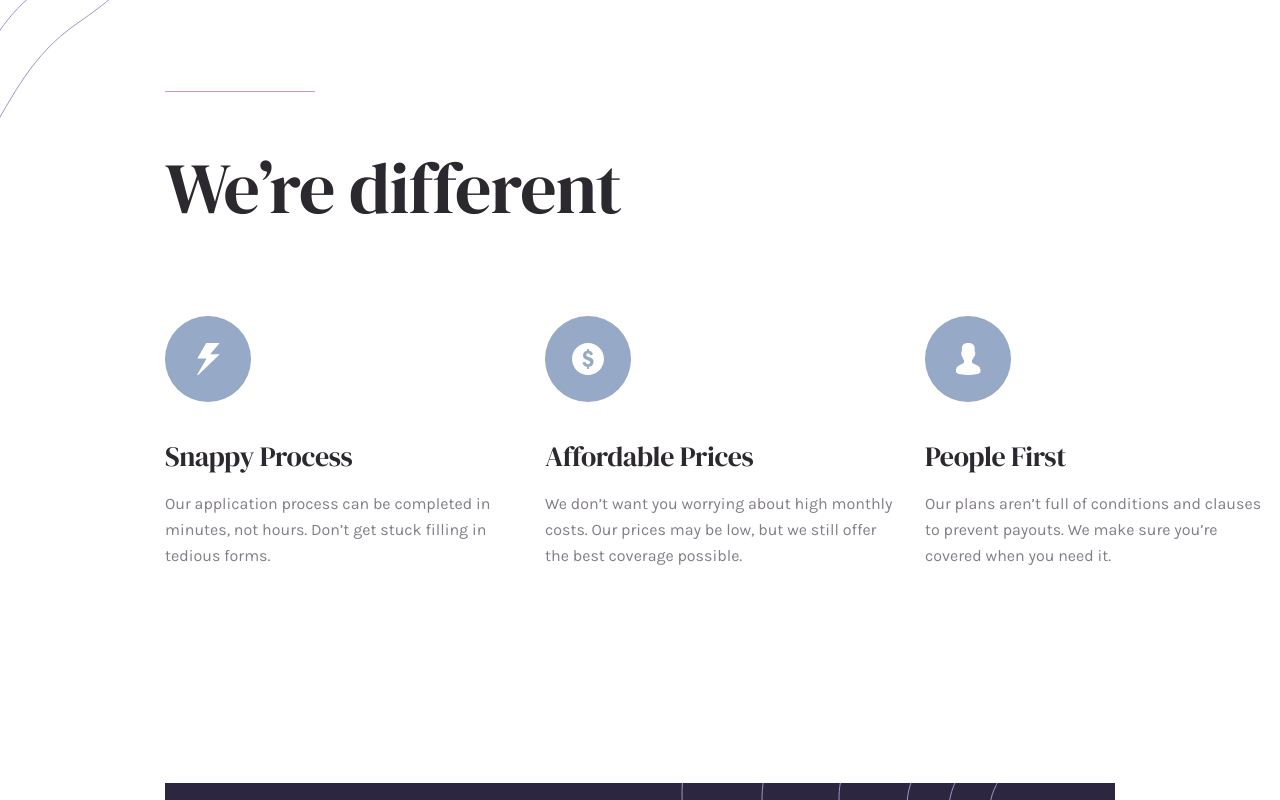
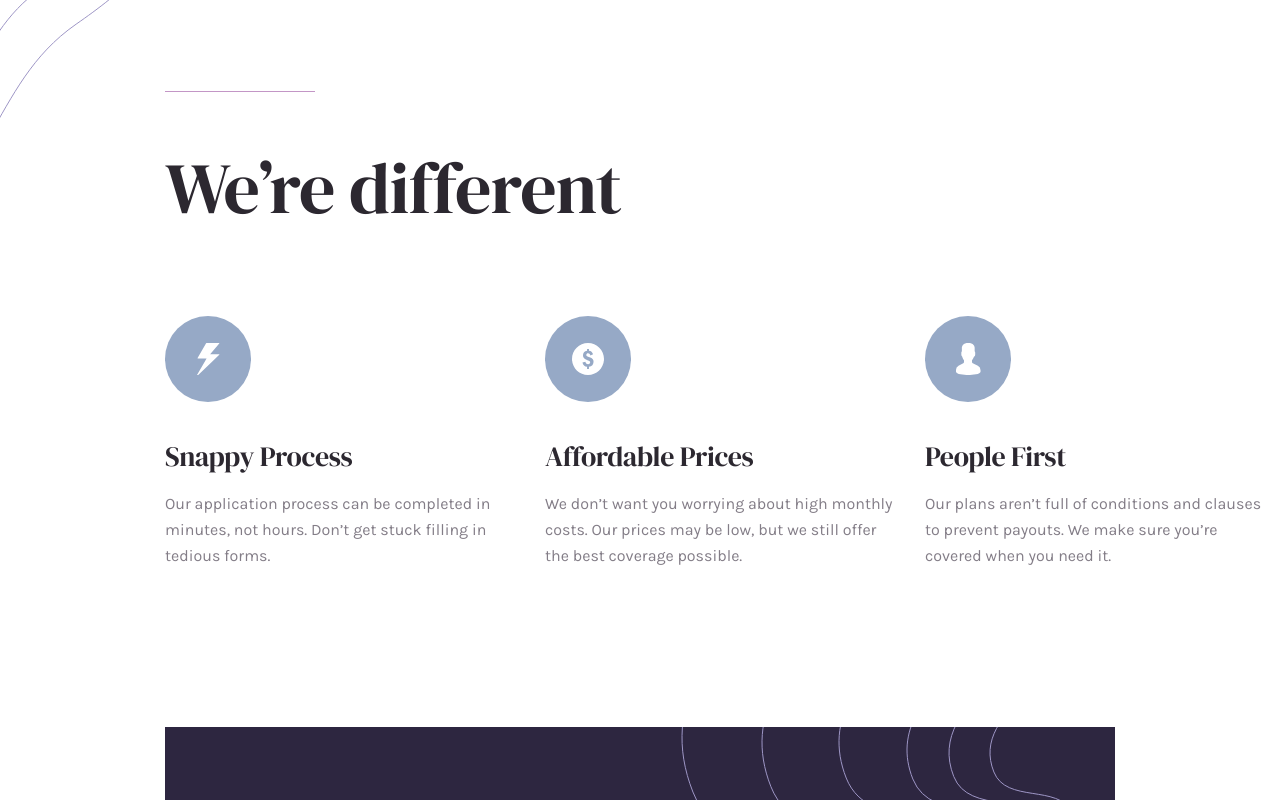
Before and after one commit to Galaxy159/Insure-Landing-Page, a React (Create React App) app: page / in a window 1280 px wide. Shown: the part 910-1710 px from the top of the page. Built offline with nearby package versions, Linux system fonts and the light colour scheme.

Commit message:
comparison corrections

```diff
--- a/src/style/App.css
+++ b/src/style/App.css
@@ -379,8 +379,14 @@ button {
   margin-bottom: 5.6rem;
 }
 @media (min-width: 1110px) {
+  .features__item:not(:last-child) {
+    margin-bottom: 0;
+  }
+}
+@media (min-width: 1110px) {
   .features__item {
     max-width: 35rem;
+    margin-bottom: 0;
   }
 }
 .features__item--icon {
--- a/src/style/scss/_features.scss
+++ b/src/style/scss/_features.scss
@@ -38,10 +38,15 @@
   &__item {
     &:not(:last-child) {
       margin-bottom: $mar-400;
+
+      @include respond(desktop) {
+        margin-bottom: 0;
+      }
     }
 
     @include respond(desktop) {
       max-width: 35rem;
+      margin-bottom: 0;
     }
     &--icon {
       margin-bottom: $mar-300;
```
Also changed, not shown: 1 other file (tests, documents, lock files or other folders).
